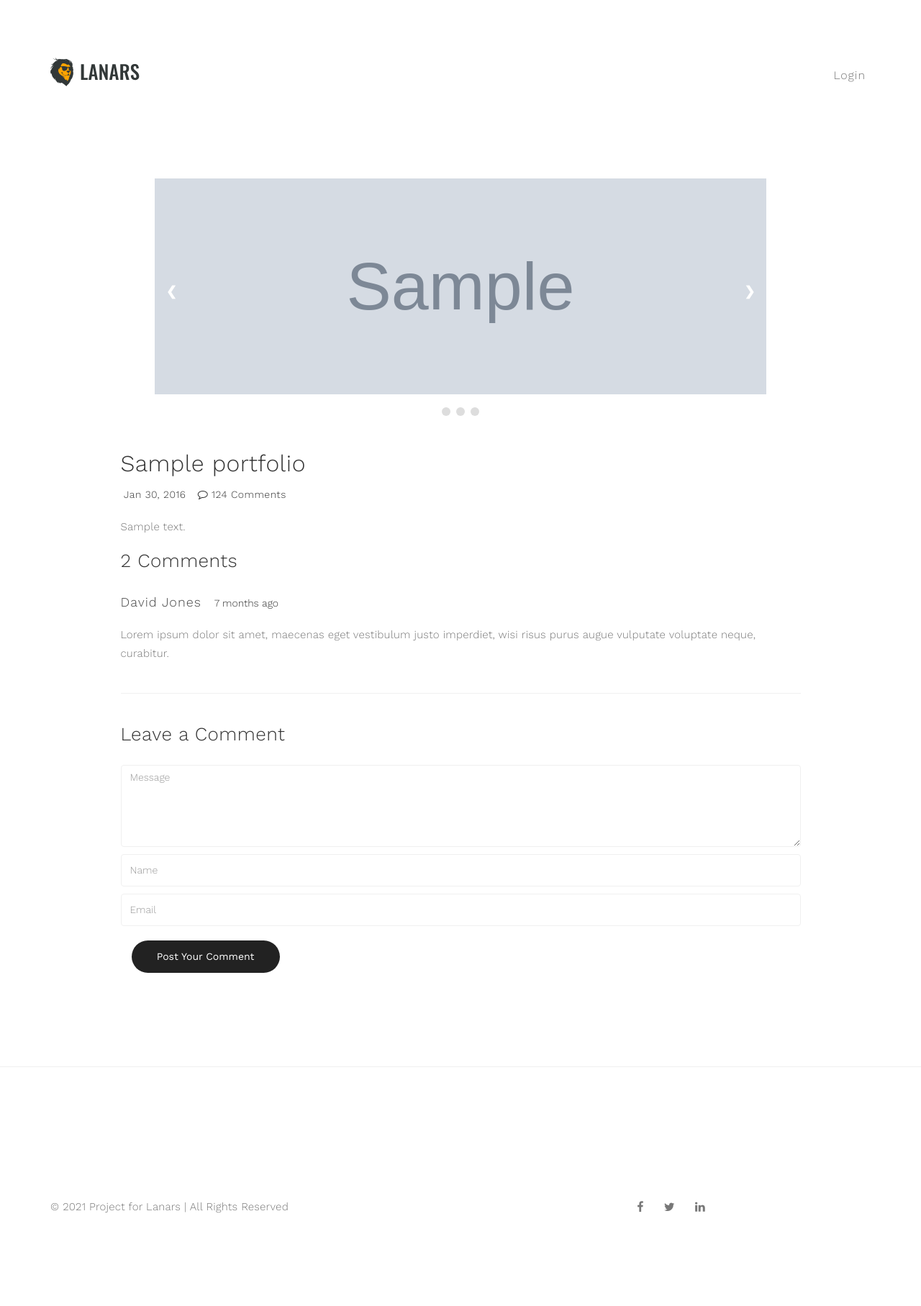
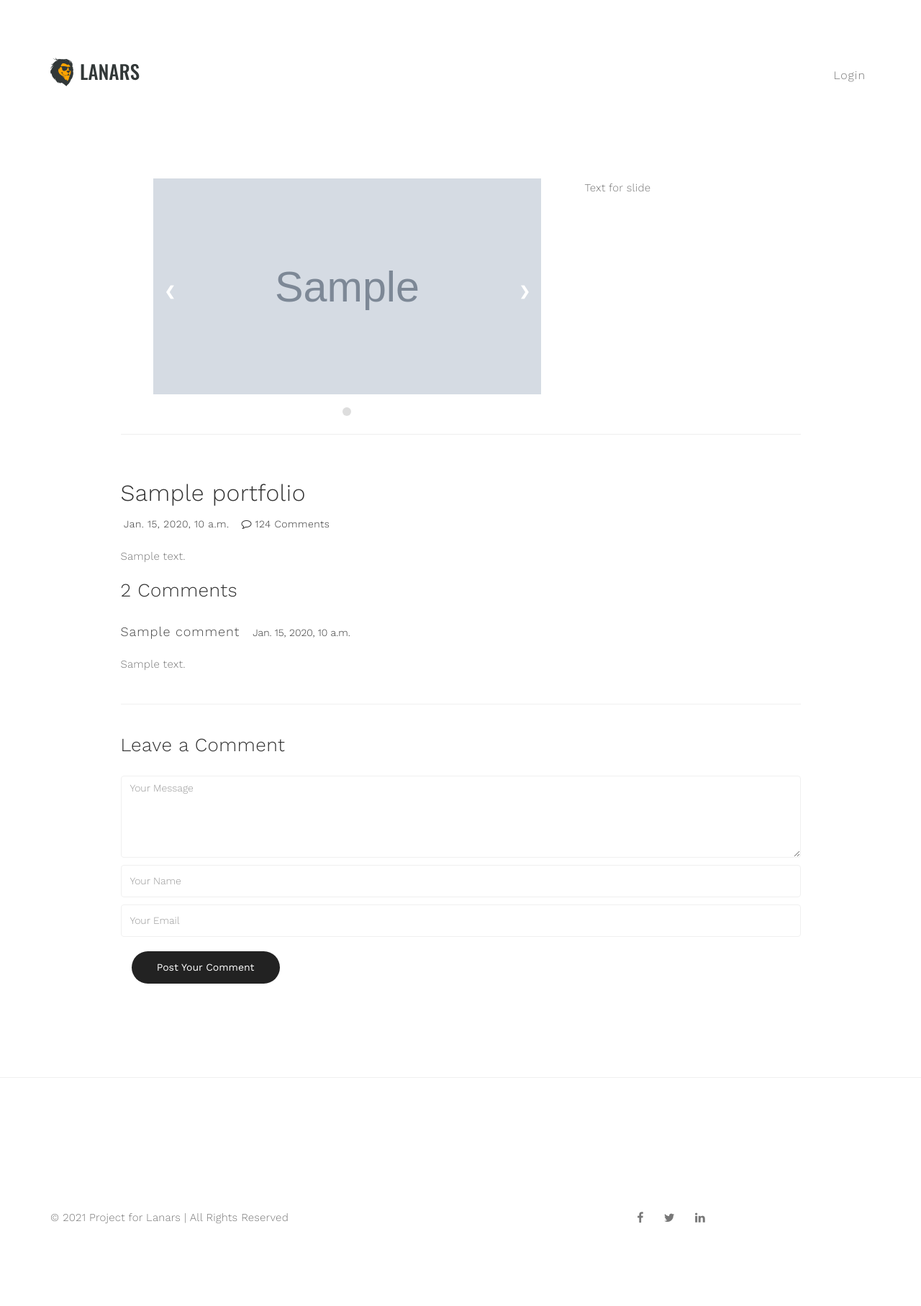
Before and after one commit to furkalokbu/QuickPortfolio, a Django app: page /portfolio/1/ in a window 1280 px wide. Shown: the whole page at 72% size. Before the commit the page ends 1686 px from the top, so only its background shows below. Run offline with Django 3.2, Linux system fonts and the light colour scheme; tables that the repository leaves empty hold one stand-in row (values such as "Sample post"); grey boxes marked "Sample" are stand-in pictures; some libraries are stand-ins or nearby versions.

Commit message:
add comments

```diff
--- a/QuickPortfolio/templates/base.html
+++ b/QuickPortfolio/templates/base.html
@@ -25,6 +25,7 @@
     {% block content %}
     {% endblock %}
     {% block js %}
+
     {% endblock %}
 </body>
 </html>
--- a/QuickPortfolio/templates/detail.html
+++ b/QuickPortfolio/templates/detail.html
@@ -27,7 +27,7 @@
             <div class="collapse navbar-collapse">
                 <ul class="nav navbar-nav navbar-right">
                     {% if request.user.is_authenticated %}
-                    <li class="active"><a href="/">Portfolio</a></li>
+                    <li class="active"><a href="/">MyPortfolios</a></li>
                     <li class="active"><a href="/">Profile</a></li>
                     <li><a href="{% url 'logout' %}"><span class="icon flaticon-password"></span> Logout</a></li>
                     {% else %}
@@ -42,29 +42,38 @@
     <section id="blog-single-post">
         <div class="container">
              <div class="row">
-
                   <div class="col-md-offset-1 col-md-10 col-sm-12">
                        <div class="blog-single-post-thumb">
                          <div class="blog-post-image">
 
+                              <!-- <div class="col-md-offset-1 col-md-10 col-sm-12"> -->
+                                   <div class="col-md-8 col-sm-12">
                                         <div class="slider">
+                                             {% for image in images %}
                                              <div class="item">
                                                   {% if detail.image %}
-                                       <img src="{{ detail.image.url }}" alt="">
+                                                 <img src="{{ image.thumbnail.url }}" alt="">
                                                   {% endif %}
                                                  <!-- <div class="slideText"></div> -->
                                              </div>
-
+                                             {% endfor %}
                                              <a class="prev" onclick="minusSlide()">&#10094;</a>
                                              <a class="next" onclick="plusSlide()">&#10095;</a>
                                          </div>
 
                                          <div class="slider-dots">
-                                   <span class="slider-dots_item" onclick="currentSlide(1)"></span>
-                                   <span class="slider-dots_item" onclick="currentSlide(2)"></span>
-                                   <span class="slider-dots_item" onclick="currentSlide(3)"></span>
+                                             {% for image in images %}
+                                             <span class="slider-dots_item" onclick="currentSlide({{ forloop.counter }})"></span>
+                                             {% endfor %}
+                                         </div>
+                                   </div>
+                                   <div class="col-md-4 col-sm-12">
+                                        <p>Text for slide</p>
                                    </div>
 
+                                   <div class="clearfix"></div>
+                                   <hr>
+                              <!-- </div> -->
                             </div>
 
                             <div class="blog-post-title">
@@ -72,7 +81,7 @@
                             </div>
 
                             <div class="blog-post-format">
-                                 <span><i class="fa fa-date"></i> Jan 30, 2016</span>
+                                 <span><i class="fa fa-date"></i> {{detail.created_at}} </span>
                                  <span><a href="#"><i class="fa fa-comment-o"></i> 124 Comments</a></span>
                             </div>
 
@@ -83,28 +92,27 @@
 
                          <div class="blog-comment">
                               <h3>2 Comments</h3>
-                                      <div class="media">
-                                           <div class="media-body">
-                                                <h3 class="media-heading">David Jones</h3>
-                                                <span>7 months ago</span>
-                                                <p>Lorem ipsum dolor sit amet, maecenas eget vestibulum justo imperdiet, wisi risus purus augue vulputate voluptate neque, curabitur.</p>
+                                   <div class="media" id="feedback_request_form">
+                                        {% include 'includes/comments.html' %}
                                    </div>
+                              </div>
+                         <div class="blog-comment-form">
+                              <h3>Leave a Comment</h3>
+                         <form  method="post" action="" onsubmit="">
+                              {% csrf_token %}
+                              {% for field in form.visible_fields %}
+                                  {{ field }}
+                              {% endfor %}
+                         <div class="col-md-3 col-sm-4">
+                              <input type="submit"  class="form-control" value="Post Your Comment">
+                              <!-- <button type="submit" class="form-control" id="feedback_form_submit_btn">Post Your Comment</button> -->
+                         </div>
+                    </form>
+           </div>
+
                        </div>
              </div>
 
-                            <div class="blog-comment-form">
-                                 <h3>Leave a Comment</h3>
-                                      <form action="#" method="post">
-                                           <textarea class="form-control" placeholder="Message" rows="5" name"Your Comments" required></textarea>
-                                           <input type="text" class="form-control" placeholder="Name" name="name" required>
-                                           <input type="email" class="form-control" placeholder="Email" name="email" required>
-                                           <div class="col-md-3 col-sm-4">
-                                                <input type="submit" class="form-control" value="Post Your Comment">
-                                           </div>
-                                      </form>
-                            </div>
-                       </div>
-             </div>
         </div>
    </section>
 
@@ -117,13 +125,11 @@
                <div class="clearfix col-md-12 col-sm-12">
                    <hr>
               </div>
-
               <div class="col-md-6 col-sm-6">
                    <div class="footer-copyright">
                         <p>© 2021 Project for Lanars | All Rights Reserved</p>
                    </div>
               </div>
-
               <div class="col-md-6 col-sm-6">
                    <ul class="social-icon">
                         <li><a href="/" class="fa fa-facebook"></a></li>
@@ -131,7 +137,6 @@
                         <li><a href="/" class="fa fa-linkedin"></a></li>
                    </ul>
               </div>
-
          </div>
     </div>
 </footer>
--- /dev/null
+++ b/QuickPortfolio/templates/includes/comments.html
@@ -0,0 +1,8 @@
+
+<div class="media-body">
+    {% for comment in comments%}
+    <h3 class="media-heading">{{comment.name}}</h3>
+    <span>{{comment.created_at}}</span>
+    <p>{{comment.message}}</p>
+    {% endfor %}
+</div>
--- a/projects/forms.py
+++ b/projects/forms.py
@@ -1,9 +1,34 @@
+from __future__ import unicode_literals
+
 from django import forms
-from .models import Portfolio
+from django.utils.translation import ugettext_lazy as _
+from .models import Comments
 
 
-class ImageForm(forms.ModelForm):
-    """Form for the image model"""
+class FeedbackRequestForm(forms.ModelForm):
+
     class Meta:
-        model = Portfolio
-        fields = ('title', 'image')
+        model = Comments
+        fields = ('message', 'name', 'email')
+        widgets = {
+            'name': forms.TextInput(
+                attrs={'class': 'form-control', 'placeholder': _('Your Name'), }
+            ),
+            'email': forms.TextInput(
+                attrs={'class': 'form-control', 'placeholder': _('Your Email'), }
+            ),
+            'message': forms.Textarea(
+                attrs={'rows': 5,'class': 'form-control', 'placeholder': _('Your Message'), }
+            ),
+        }
+
+    def is_valid(self, *args, **kwargs):
+        ret = super(FeedbackRequestForm, self).is_valid(*args, **kwargs)
+        if ret is False:
+            for f in self.fields:
+                if f in self.errors:
+                    self.fields[f].widget.attrs.update({'class': self.fields[f].widget.attrs.get('class', '') + ' is-invalid'})
+                else:
+                    if self.cleaned_data[f]:
+                        self.fields[f].widget.attrs.update({'class': self.fields[f].widget.attrs.get('class', '') + ' is-valid'})
+        return ret
--- a/projects/views.py
+++ b/projects/views.py
@@ -1,24 +1,10 @@
 from django.shortcuts import render
-from .forms import ImageForm
 import requests
 from django.conf import settings
-from .models import Image, Portfolio
-
-
-# def image_upload_view(request):
-#     """Process images uploaded by users"""
-#     portfolios = Portfolio.objects.all()
-#     if request.method == 'POST':
-#         form = ImageForm(request.POST, request.FILES)
-#         if form.is_valid():
-#             form.save()
-#             # Get the current instance object to display in the template
-#             img_obj = form.instance
-#             return render(request, 'index.html', {'form': form, 'img_obj': img_obj})
-#     else:
-#         form = ImageForm()
-#     return render(request, 'index.html', {'form': form, 'image_all': Portfolio.objects.all()})
-
+from .models import Image, Portfolio, Comments
+from .forms import FeedbackRequestForm
+from django.template.loader import render_to_string
+from django.http import JsonResponse
 
 def Home(request):
     template_name = "index.html"
@@ -39,9 +25,31 @@ def Home(request):
 
 def PortfolioDetail(request, pk):
     template_name = "detail.html"
+
+    template = "includes/comments.html"
+
     try:
         detail = Portfolio.objects.filter(pk=pk).first()
         images = Image.objects.filter(portfolio=detail)
-        return render (request, template_name, {'detail': detail})
+        comments = Comments.objects.filter(portfolio=detail)
     except Portfolio.DoesNotExist:
         return None
+
+    form = FeedbackRequestForm()
+    success = False
+
+    if request.method == 'POST':
+        form = FeedbackRequestForm(request.POST, request.FILES)
+
+        if form.is_valid():
+            form.save()
+            # Get the current instance object to display in the template
+            # img_obj = form.instance
+            form = FeedbackRequestForm()
+        else:
+            print(form.errors)
+
+    else:
+        form = FeedbackRequestForm()
+
+    return render (request, template_name, {'detail': detail, 'images': images, 'form': form, 'comments': comments})
```
Also changed, not shown: QuickPortfolio/templates/index.html (+1 -7 lines), projects/admin.py (+9 -2 lines), 1 other file. Lines whose indentation alone changed are shown as unchanged.
